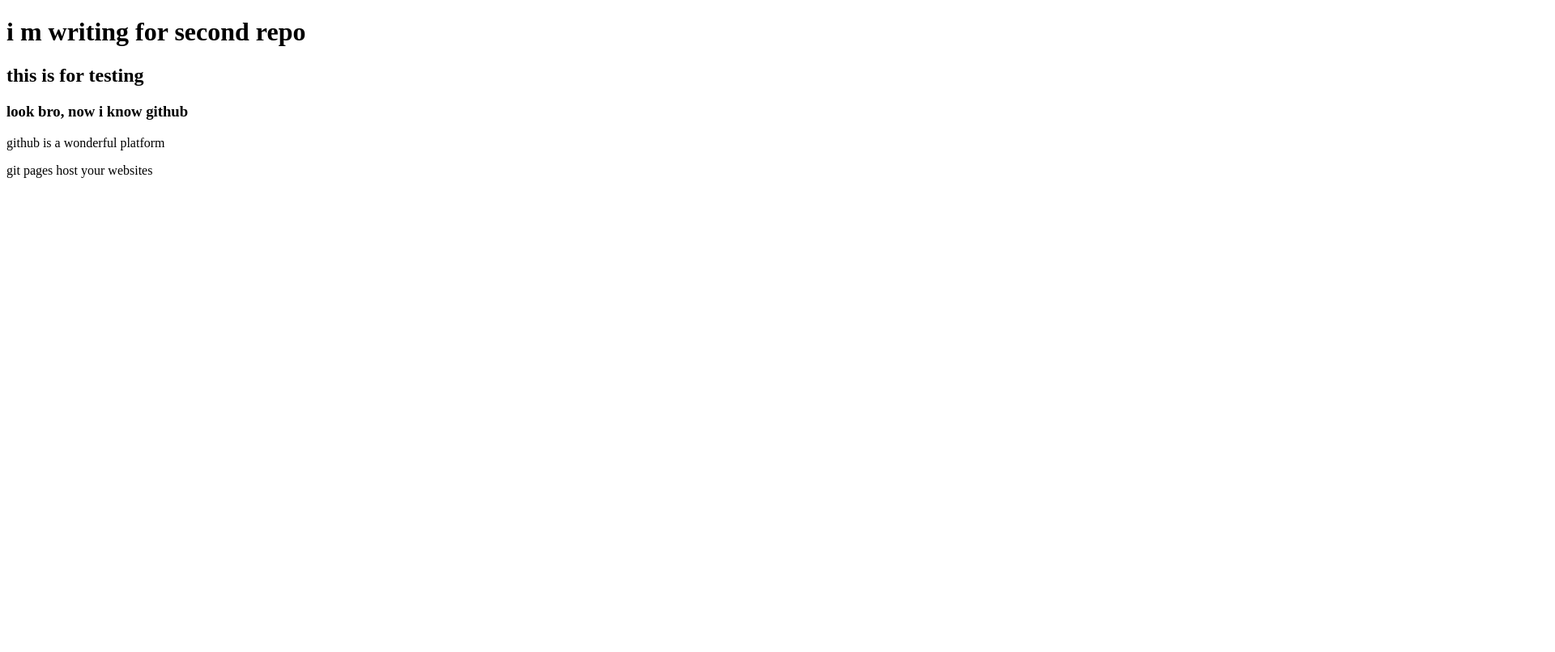
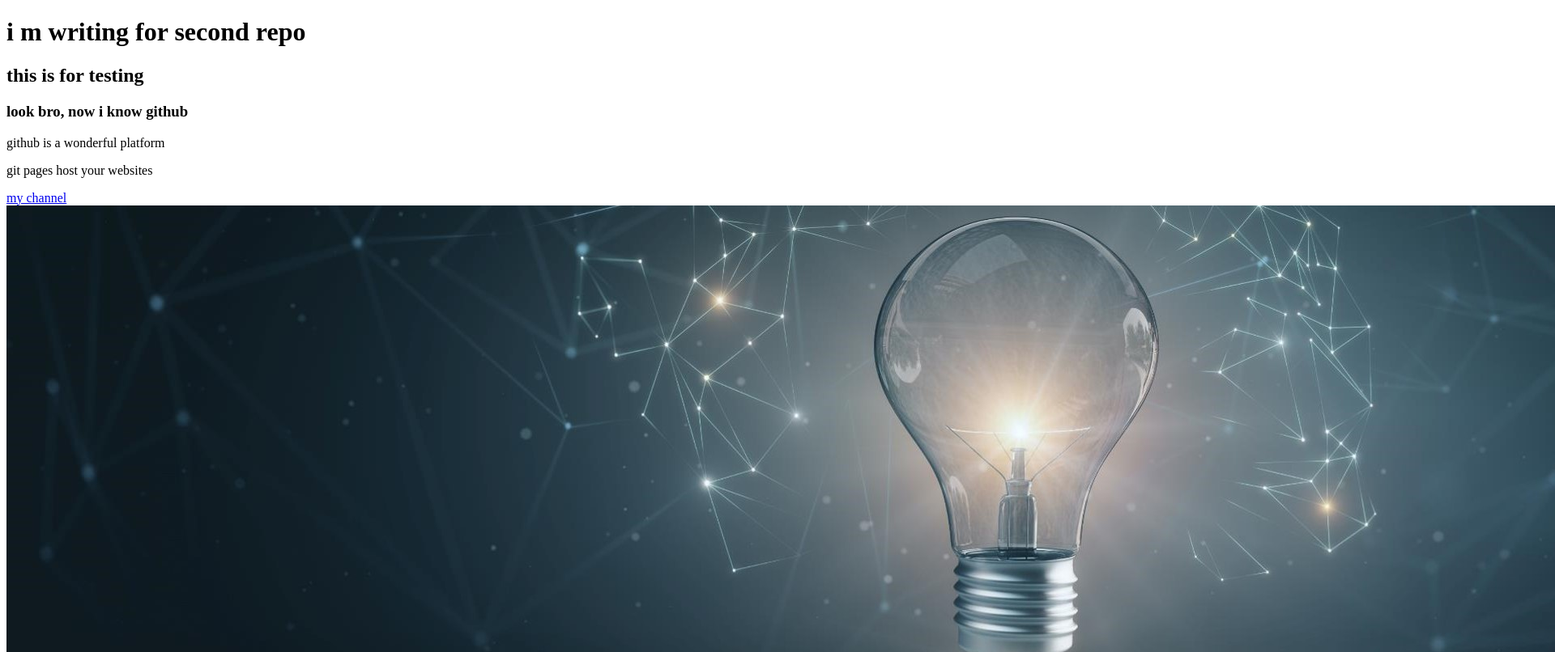
Before and after one commit to mahfuzsmart/2nd-test-repo, a plain HTML site: page index.html in a window 1280 px wide. Shown: the top 806 px of the page at 81% size, 1920 px wide, since content can reach past the window. Drawn offline with Linux system fonts and the light colour scheme.

Commit message:
added a channel and an image

```diff
--- a/index.html
+++ b/index.html
@@ -11,6 +11,8 @@
     <h3>look bro, now i know github</h3>
     <p>github is a wonderful platform</p>
     <p>git pages host your websites</p>
+    <a href="www.youtube.com">my channel</a>
+    <img src="images/Picture2.jpg" alt="">
 
 </body>
 </html>
```
